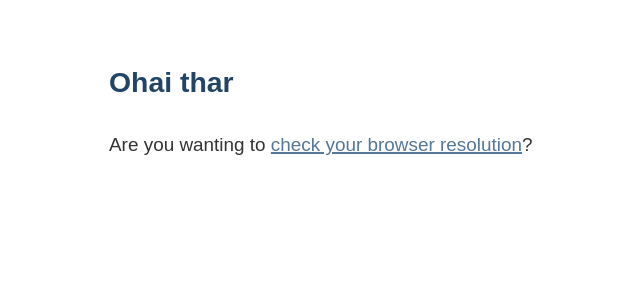
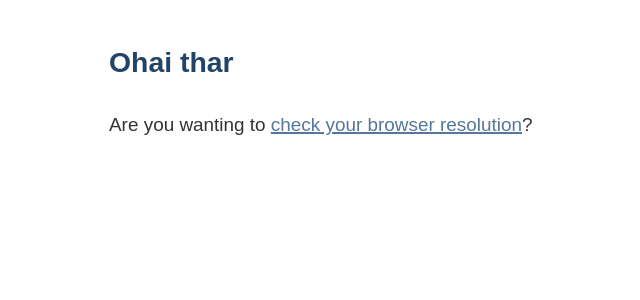
Before and after one commit to 0b10011/0b10011.io, a Jekyll site: the page built from index.md, in a window 1280 px wide. Shown: the top 300 px of the page, without its empty margins (41-681 px from the left). Built offline with Jekyll 4.4.1, drawn with Linux system fonts in a browser that asks for light colours.

Commit message:
Adjust padding around content on smaller resolutions.

```diff
--- a/style/style.css
+++ b/style/style.css
@@ -3,8 +3,8 @@ html {
 	padding:0;
 }
 body {
-	margin:0 auto;
-	padding:2em;
+	margin:2em auto;
+	padding:0 2em;
 	font-family:ubuntu, sans-serif;
 	font-size-adjust:.5;
 	font-size:20px;
@@ -56,3 +56,10 @@ a:visited:focus {
 footer {
 	border-top:1px solid #333;
 }
+
+@media (max-width:50em) {
+	body {
+		margin:1em auto;
+		padding:0 1em;
+	}
+}
```
